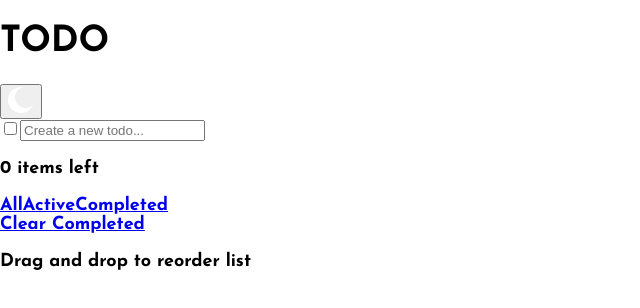
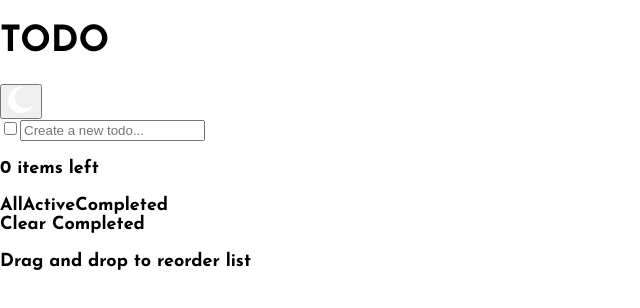
Before and after one commit to HermesPasser/todo, a React (Create React App) app: page / in a window 1280 px wide. Shown: the top 308 px of the page, without its empty margins (0-640 px from the left). Built offline with nearby package versions, Linux system fonts and the light colour scheme.

Commit message:
switch <a>s with <span>s on the List component

```diff
--- a/src/components/List.js
+++ b/src/components/List.js
@@ -38,11 +38,11 @@ export default function List({state, setState}) {
             <div className="filter-wrapper">
                 <p>{length} items left</p>
                 <div className="inner-filter-wrapper">
-                    <a href="#" onClick={() => filterClicked(0)} >All</a>
-                    <a href="#" onClick={() => filterClicked(1)} >Active</a>
-                    <a href="#" onClick={() => filterClicked(2)} >Completed</a>
+                    <span onClick={() => filterClicked(0)} >All</span>
+                    <span onClick={() => filterClicked(1)} >Active</span>
+                    <span onClick={() => filterClicked(2)} >Completed</span>
                 </div>
-                <a href="#" onClick={clearClicked}>Clear Completed</a>
+                <span onClick={clearClicked}>Clear Completed</span>
             </div>
         </div>
     )
```
